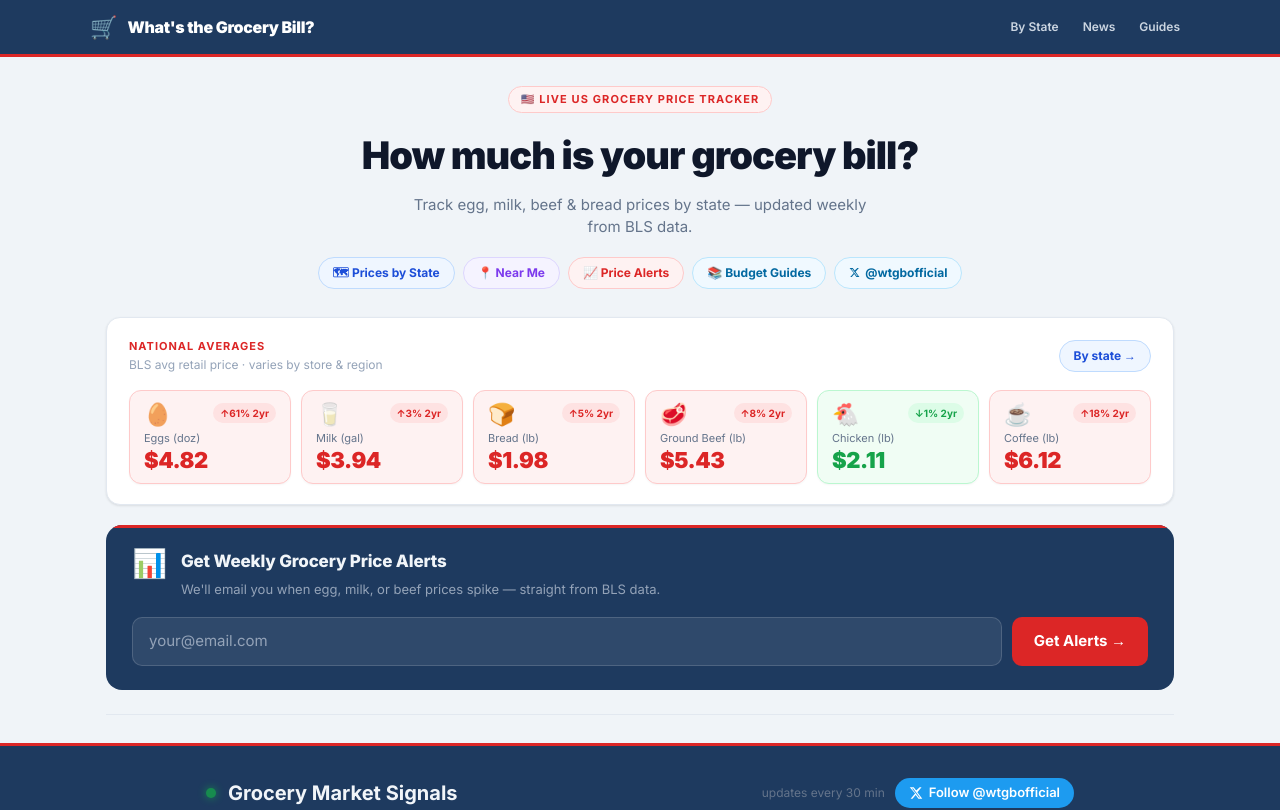
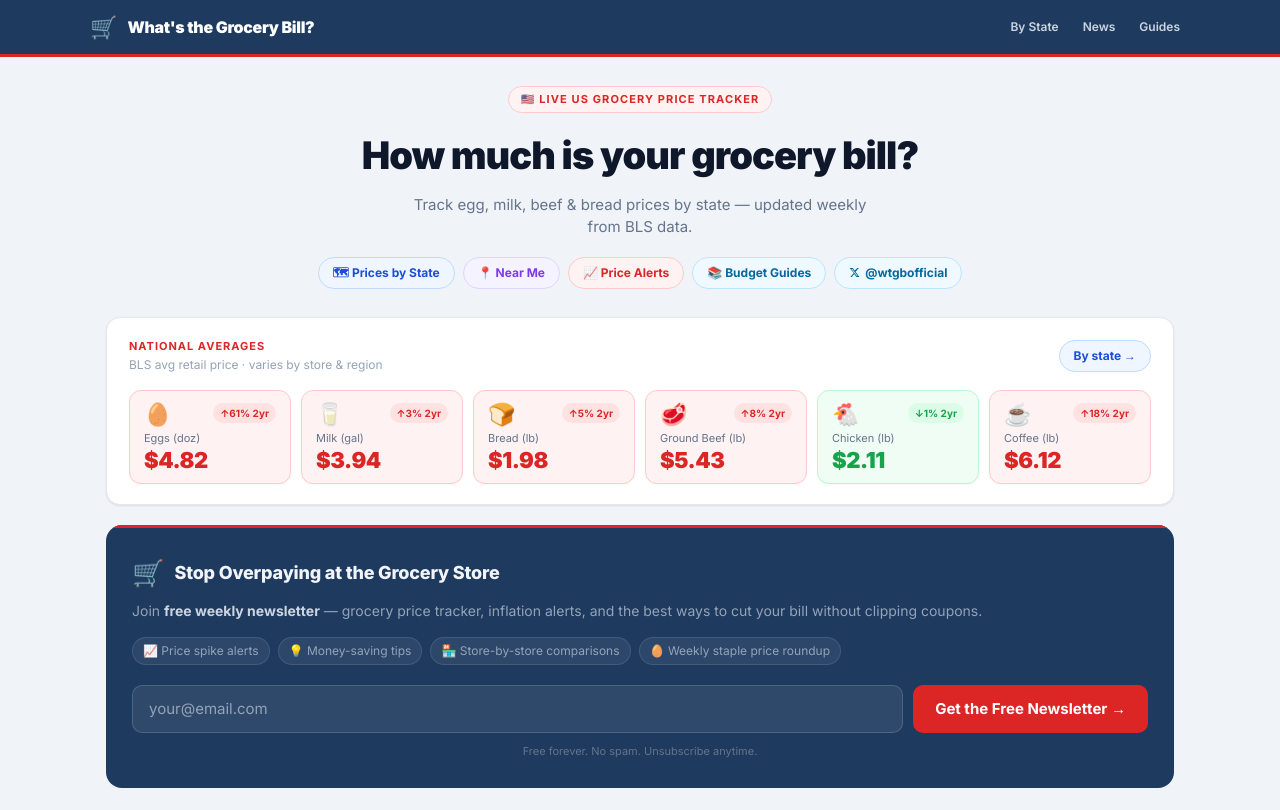
Before and after one commit to Locotomato/whatsthegrocerybill, a Next.js app: page / in a window 1280 px wide. Shown: the top 810 px of the page. Built offline with nearby package versions, Linux system fonts and the light colour scheme; no server answers.

Commit message:
feat: email CTA rewrite - newsletter positioning, 4 benefit pills, better copy

```diff
--- a/app/components/EmailCapture.tsx
+++ b/app/components/EmailCapture.tsx
@@ -25,7 +25,7 @@ export default function EmailCapture() {
     <div style={{
       background: 'var(--navy)',
       borderRadius: 16,
-      padding: '24px 26px',
+      padding: '28px 26px',
       marginBottom: 24,
       position: 'relative',
       overflow: 'hidden',
@@ -33,23 +33,48 @@ export default function EmailCapture() {
       {/* Red accent top */}
       <div style={{ position: 'absolute', top: 0, left: 0, right: 0, height: 3, background: 'var(--red)' }} />
 
-      <div style={{ display: 'flex', alignItems: 'flex-start', gap: 14, marginBottom: 18 }}>
-        <div style={{ fontSize: 28, flexShrink: 0, lineHeight: 1 }}>📊</div>
-        <div>
-          <h3 style={{ margin: '0 0 5px', fontSize: 17, fontWeight: 800, color: '#f1f5f9', letterSpacing: '-0.01em' }}>
-            Get Weekly Grocery Price Alerts
+      {status === 'done' ? (
+        <div style={{ textAlign: 'center', padding: '12px 0' }}>
+          <div style={{ fontSize: 32, marginBottom: 10 }}>🛒</div>
+          <div style={{ fontSize: 16, fontWeight: 700, color: '#4ade80', marginBottom: 6 }}>
+            You&apos;re in! Welcome to the list.
+          </div>
+          <div style={{ fontSize: 13, color: '#94a3b8' }}>
+            First edition lands in your inbox this week.
+          </div>
+        </div>
+      ) : (
+        <>
+          <div style={{ marginBottom: 20 }}>
+            <div style={{ display: 'flex', alignItems: 'center', gap: 10, marginBottom: 8 }}>
+              <span style={{ fontSize: 26 }}>🛒</span>
+              <h3 style={{ margin: 0, fontSize: 18, fontWeight: 800, color: '#f1f5f9', letterSpacing: '-0.01em' }}>
+                Stop Overpaying at the Grocery Store
               </h3>
-          <p style={{ margin: 0, fontSize: 13, color: '#94a3b8', lineHeight: 1.5 }}>
-            We&apos;ll email you when egg, milk, or beef prices spike — straight from BLS data.
+            </div>
+            <p style={{ margin: '0 0 14px', fontSize: 14, color: '#94a3b8', lineHeight: 1.6 }}>
+              Join <strong style={{ color: '#cbd5e1' }}>free weekly newsletter</strong> — grocery price tracker, inflation alerts,
+              and the best ways to cut your bill without clipping coupons.
             </p>
+            <div style={{ display: 'flex', flexWrap: 'wrap', gap: 8 }}>
+              {[
+                '📈 Price spike alerts',
+                '💡 Money-saving tips',
+                '🏪 Store-by-store comparisons',
+                '🥚 Weekly staple price roundup',
+              ].map((item, i) => (
+                <span key={i} style={{
+                  fontSize: 12, color: '#94a3b8',
+                  background: 'rgba(255,255,255,0.07)',
+                  borderRadius: 20, padding: '4px 10px',
+                  border: '1px solid rgba(255,255,255,0.1)',
+                }}>
+                  {item}
+                </span>
+              ))}
             </div>
           </div>
 
-      {status === 'done' ? (
-        <div style={{ fontSize: 14, fontWeight: 600, color: '#4ade80', padding: '8px 0', display: 'flex', alignItems: 'center', gap: 8 }}>
-          ✅ You&apos;re in — we&apos;ll keep you posted.
-        </div>
-      ) : (
           <form onSubmit={submit} className="email-form">
             <input
               type="email"
@@ -65,13 +90,18 @@ export default function EmailCapture() {
               disabled={status === 'loading'}
               className="email-form-btn"
             >
-            {status === 'loading' ? 'Signing up…' : 'Get Alerts →'}
+              {status === 'loading' ? 'Joining…' : 'Get the Free Newsletter →'}
             </button>
           </form>
+
+          <p style={{ margin: '10px 0 0', fontSize: 11, color: '#64748b', textAlign: 'center' }}>
+            Free forever. No spam. Unsubscribe anytime.
+          </p>
+        </>
       )}
 
       {status === 'error' && (
-        <div style={{ fontSize: 12, color: '#94a3b8', marginTop: 8 }}>
+        <div style={{ fontSize: 12, color: '#94a3b8', marginTop: 8, textAlign: 'center' }}>
           Something went wrong — try again or follow{' '}
           <a href="https://twitter.com/wtgbofficial" target="_blank" rel="noopener noreferrer"
             style={{ color: '#60a5fa', textDecoration: 'none' }}>@wtgbofficial</a>.
```
Lines whose indentation alone changed are shown as unchanged.
